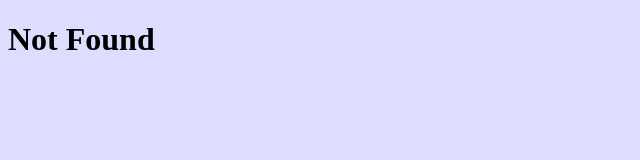
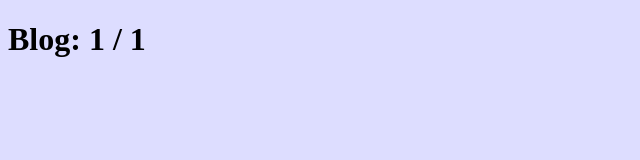
Before and after one commit to nobiki/nextjs-test, a Next.js app in the folder tohoho/: page /blog4/1/1 in a window 1280 px wide. Before the commit this address had no page. Shown: the top 160 px of the page, without its empty margins (0-640 px from the left). Built offline with nearby package versions, Linux system fonts and the light colour scheme.

Commit message:
Dinamic rooting (category)

```diff
--- /dev/null
+++ b/tohoho/app/blog4/[category]/[slug]/page.tsx
@@ -0,0 +1,3 @@
+export default function Page({ params }: { params: { category: string, slug: string } }) {
+  return <h1>Blog: {params.category} / {params.slug}</h1>
+}
```
